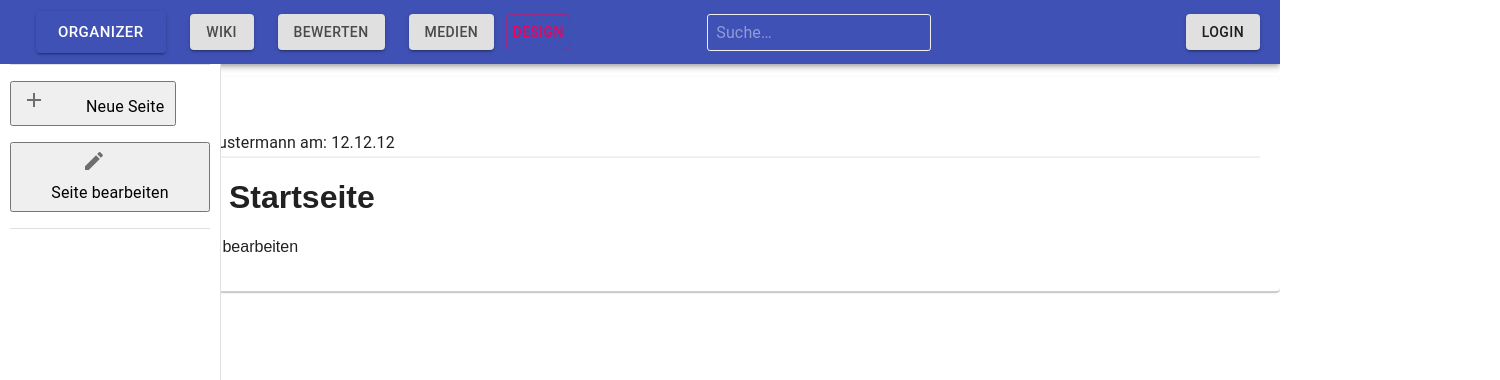
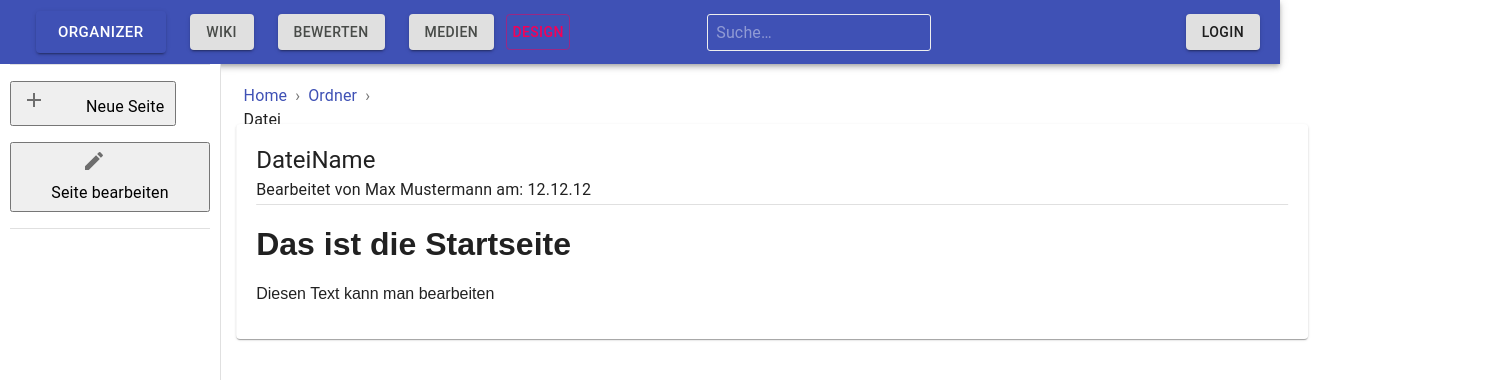
Before and after one commit to church-organizer/cgr-app, a React (Create React App) app: page /wiki in a window 1280 px wide. Shown: the top 380 px of the page, 1500 px wide, since content can reach past the window. Built offline with nearby package versions, Linux system fonts and the light colour scheme.

Commit message:
einfach fortschritt

```diff
--- a/src/components/wiki/CreatePage.js
+++ b/src/components/wiki/CreatePage.js
@@ -17,7 +17,7 @@ class CreatePage extends Component {
     links = [
         [
             <SideNavItem onClick={this.onSaveHandler} text={"Seite Speichern"} icon={<SaveIcon/>}/>,
-            <SideNavItem onClick={this.onAbortHandler} text={"Seite Speichern"} icon={<CancelIcon/>}/>
+            <SideNavItem onClick={this.onAbortHandler} text={"Abbrechen"} icon={<CancelIcon/>}/>
         ]
     ];
 
--- a/src/components/wiki/Wiki.css
+++ b/src/components/wiki/Wiki.css
@@ -7,3 +7,10 @@ a {
     display: inline-block;
     padding: 4px;
 }
+
+#page-content {
+    position: relative;
+    left: 220px;
+    /*top: 64px;*/
+    display: flex;
+}
--- a/src/components/wiki/WikiPage.js
+++ b/src/components/wiki/WikiPage.js
@@ -1,6 +1,8 @@
 import React, {Component} from 'react';
 import ReactMarkdown from "react-markdown";
 import {makeStyles, Typography, Paper, Divider} from "@material-ui/core";
+import Path from "../../tools/Path";
+
 
 const useStyles = makeStyles(theme => ({
     paper: {
@@ -8,8 +10,8 @@ const useStyles = makeStyles(theme => ({
         border: "1px",
         padding: "20px",
         textAlign: "left",
-        position: 'relative', left: '50%', top: "100px",
-        transform: 'translate(-50%, -50%)',
+        position: 'relative', left: '5%', top: "40px",
+        transform: 'translate(-22%, 0%)',
         margin: "20px"
     },
     meta: {
@@ -38,13 +40,15 @@ class WikiPage extends Component {
     render() {
         if (this.props.file === "") {
             return (
-                <div>
+                <div id="page-content">
+                    <Path path={['/']} />
                     <Content content={this.pageContentInMD}/>
                 </div>
             );
         }
         return (
-            <div>
+            <div id="page-content">
+                <Path style={{display: "inline-block"}}/>
                 <Content content={""}/>
             </div>
         );
--- /dev/null
+++ b/src/tools/Path.js
@@ -0,0 +1,38 @@
+import React from 'react';
+import {Paper, Breadcrumbs, Link, Typography, makeStyles} from "@material-ui/core";
+
+const useStyles = makeStyles(theme => ({
+    paper: {
+        position: 'relative', left: '5%', top: "10px",
+        transform: 'translate(-30%, 0%)',
+        height: "30px",
+        padding: "10px",
+    },
+    link: {
+        cursor: "pointer"
+    }
+}));
+
+const Path = () => {
+    const classes = useStyles();
+
+    const handleClick = () => {
+        console.log("click");
+    };
+    console.log("ich lebe");
+    return (
+        <Paper elevation={0} className={classes.paper}>
+            <Breadcrumbs separator="›" aria-label="breadcrumb">
+                <Link classes={classes.link} color="primary" to={"/wiki/home"} onClick={handleClick}>
+                    Home
+                </Link>
+                <Link classes={classes.link} color="primary" to={"/wiki/home/ordner"} onClick={handleClick}>
+                    Ordner
+                </Link>
+                <Typography color="textPrimary">Datei</Typography>
+            </Breadcrumbs>
+        </Paper>
+    );
+};
+
+export default Path;
```
